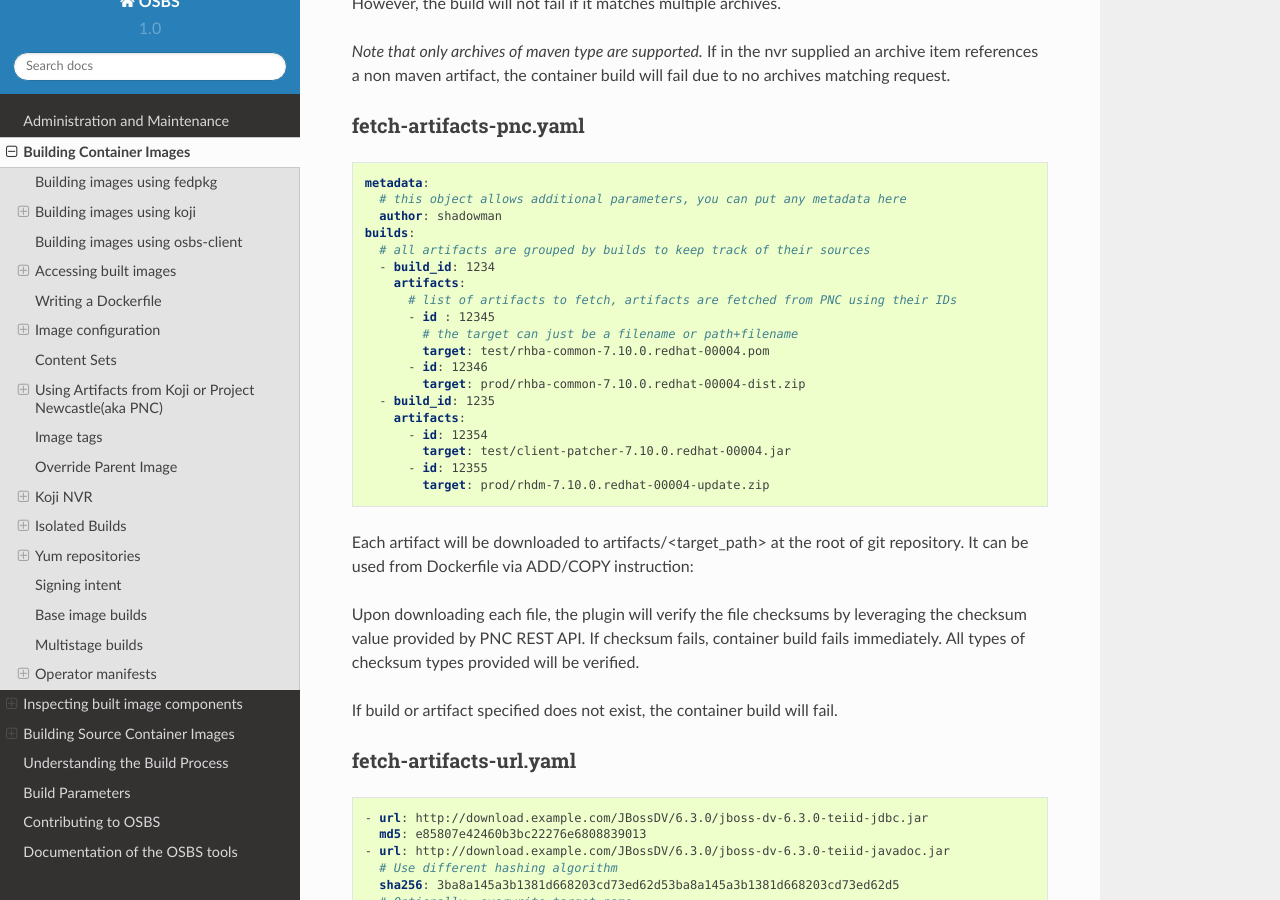
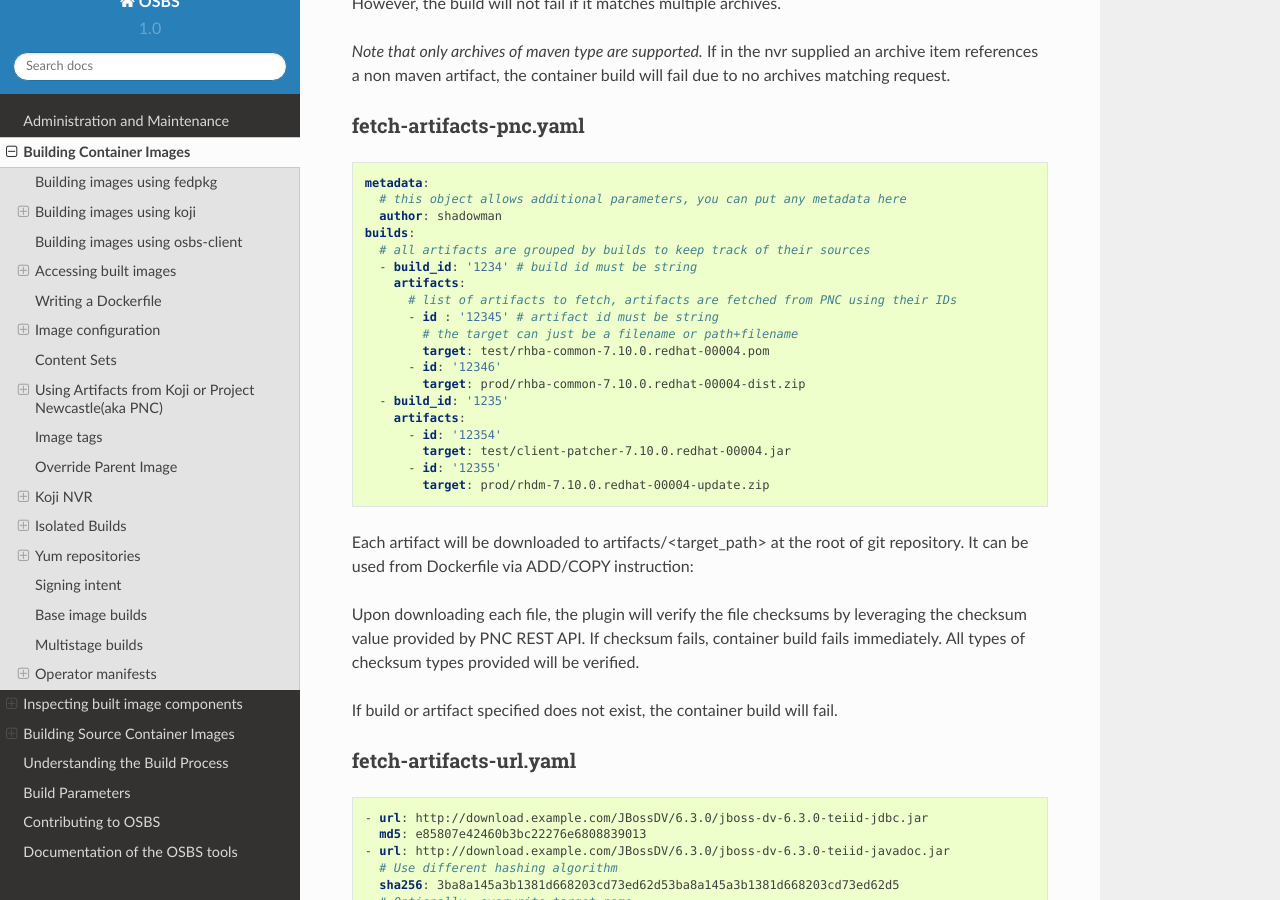
Before and after one commit to containerbuildsystem/osbs-docs, a Sphinx documentation site: the page built from docs/users.rst, in a window 1280 px wide and 900 px high, scrolled down 20667 px. Built offline with Sphinx 7.4.7 and the Read the Docs theme 2.0.0, drawn with Linux system fonts in a browser that asks for light colours.

Commit message:
PNC ids are string now
MMENG-1976

Signed-off-by: Harsh Modi <hmodi@redhat.com>

```diff
--- a/docs/users.rst
+++ b/docs/users.rst
@@ -1074,19 +1074,19 @@ fetch-artifacts-pnc.yaml
     author: shadowman
   builds:
     # all artifacts are grouped by builds to keep track of their sources
-    - build_id: 1234
+    - build_id: '1234' # build id must be string
       artifacts:
         # list of artifacts to fetch, artifacts are fetched from PNC using their IDs
-        - id : 12345
+        - id : '12345' # artifact id must be string
           # the target can just be a filename or path+filename
           target: test/rhba-common-7.10.0.redhat-00004.pom
-        - id: 12346
+        - id: '12346'
           target: prod/rhba-common-7.10.0.redhat-00004-dist.zip
-    - build_id: 1235
+    - build_id: '1235'
       artifacts:
-        - id: 12354
+        - id: '12354'
           target: test/client-patcher-7.10.0.redhat-00004.jar
-        - id: 12355
+        - id: '12355'
           target: prod/rhdm-7.10.0.redhat-00004-update.zip
 
 Each artifact will be downloaded to artifacts/<target_path> at the root
```
